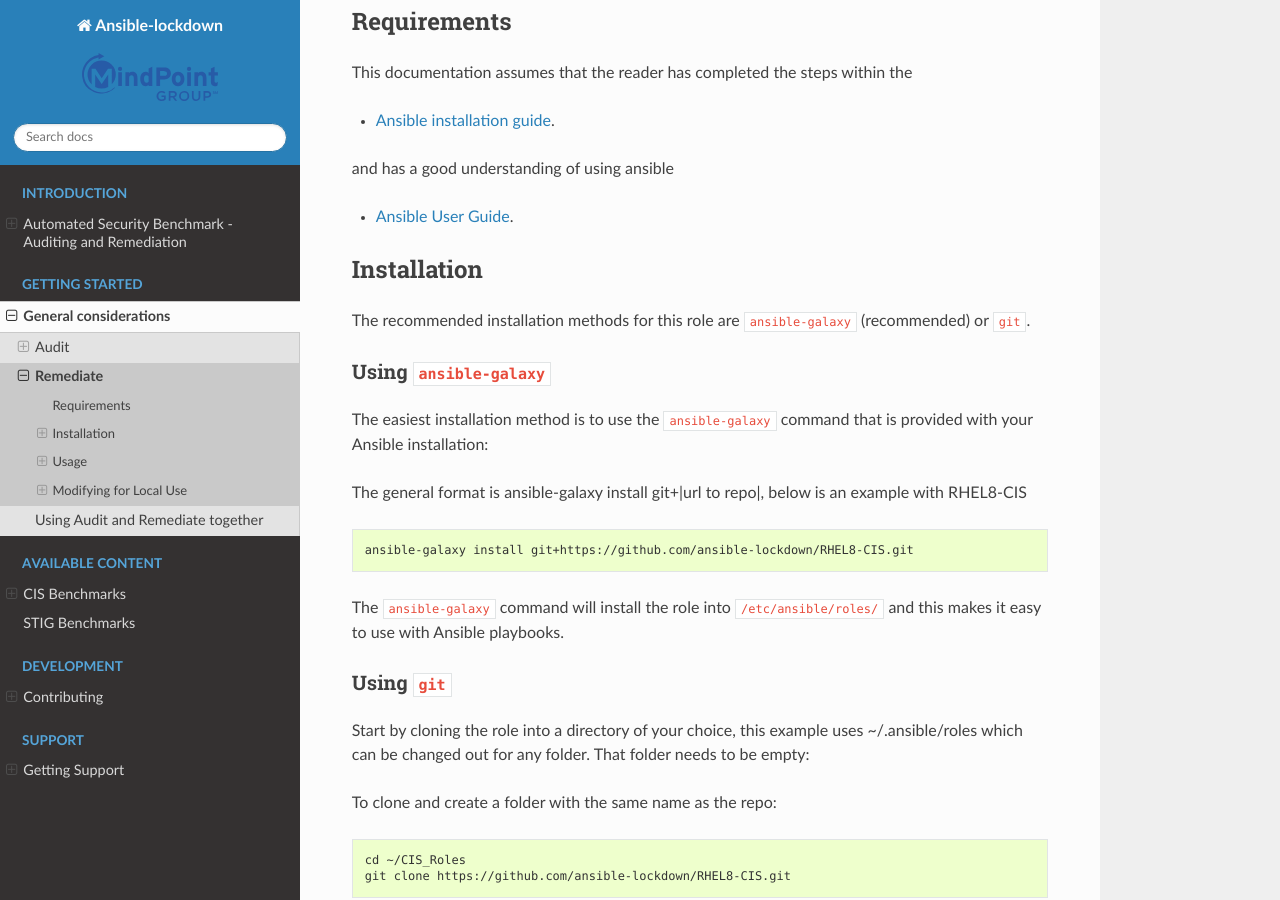
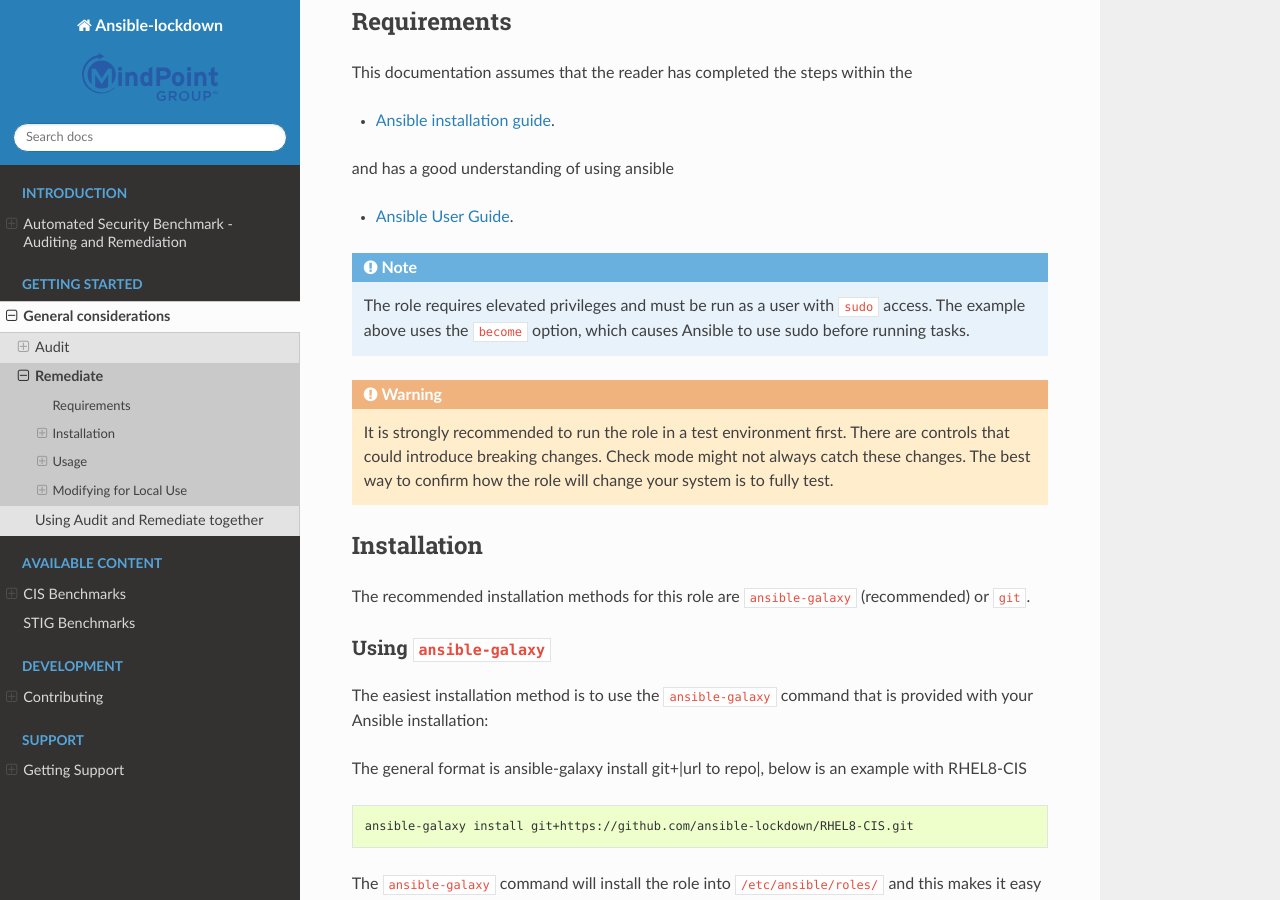
Before and after one commit to frederickw082922/lockdown_readthedocs, a Sphinx documentation site: the page built from docs/source/remediate/rem-getting-started.rst, in a window 1280 px wide and 900 px high, scrolled down 666 px. Built offline with Sphinx 7.4.7 and the Read the Docs theme 2.0.0, drawn with Linux system fonts in a browser that asks for light colours; pages that are not in the unit, such as notebooks, are missing from menus; some of the changed text lies outside the part shown.

Commit message:
moved notes about privileges and testing to beginning of requirements
Signed-off-by: George Nalen <georgen@mindpointgroup.com>

```diff
--- a/docs/source/remediate/rem-getting-started.rst
+++ b/docs/source/remediate/rem-getting-started.rst
@@ -19,6 +19,18 @@
 and has a good understanding of using ansible
 
 * `Ansible User Guide <https://docs.ansible.com/ansible/latest/user_guide/index.html>`_.
+
+.. note::
+
+    The role requires elevated privileges and must be run as a user with ``sudo``
+    access. The example above uses the ``become`` option, which causes Ansible to use
+    sudo before running tasks.
+
+.. warning::
+
+    It is strongly recommended to run the role in a test environment first. There are controls that could introduce
+    breaking changes. Check mode might not always catch these changes. The best way to confirm how the role will change
+    your system is to fully test.
 
 
 Installation
```
Also changed, not shown: other parts of docs/source/remediate/rem-getting-started.rst (+0 -13 lines).
